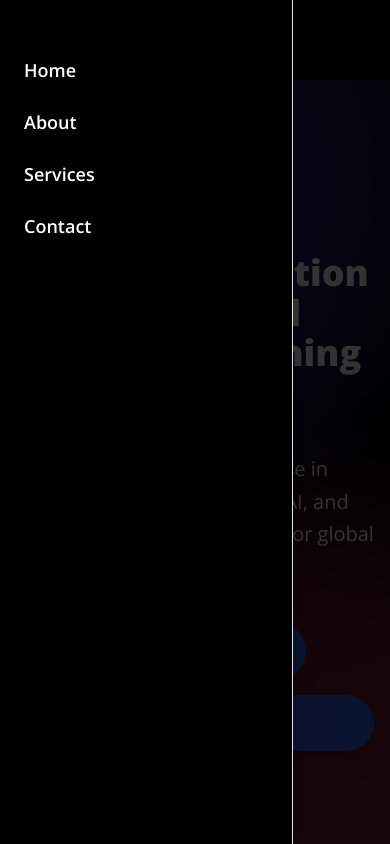
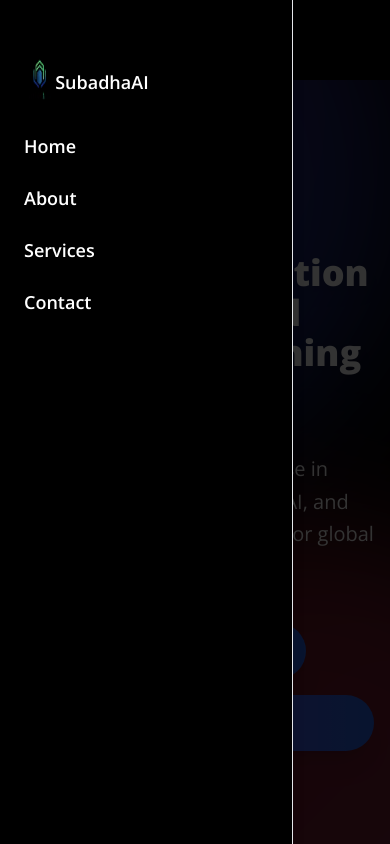
Before and after one commit to Subadha/Ai-Ml, a Next.js app: page / in a window 390 px wide. Both pictures are taken after a click on the button "Toggle navigation menu". Shown: the top 844 px of the page. Built offline with nearby package versions, Linux system fonts and the light colour scheme.

Commit message:
navbar fixed

```diff
--- a/components/Navbar/Navbar.tsx
+++ b/components/Navbar/Navbar.tsx
@@ -7,7 +7,7 @@ import img from "@/images/image.png"
 
 export function Navbar() {
     return (
-        <header className="flex h-20 w-full shrink-0 items-center px-4 md:px-6 bg-black dark:bg-gray-850">
+        <header className="flex h-20 w-full shrink-0 items-center px-4 md:px-6 bg-black dark:bg-gray-850 sticky top-0 z-50">
             <Sheet>
                 <SheetTrigger asChild>
                     <Button variant="outline" size="icon" className="lg:hidden text-white">
@@ -16,20 +16,23 @@ export function Navbar() {
                     </Button>
                 </SheetTrigger>
                 <SheetContent side="left" className="bg-black dark:bg-gray-850">
-                    <Link href="#" className="mr-6 hidden lg:flex " prefetch={false}>
-                        <span className="sr-only">Acme Inc</span>
-                    </Link>
                     <div className="grid gap-2 py-6 text-white">
+                        <Link href="/" className="flex w-full items-center text-lg font-semibold" prefetch={false}>
+                            <Image src={img} alt="" className="w-[8vw] h-[8vh]" />
+                            <p className="flex text-white">
+                                SubadhaAI
+                            </p>
+                        </Link>
                         <Link href="/" className="flex w-full items-center py-2 text-lg font-semibold" prefetch={false}>
                             Home
                         </Link>
                         <Link href="/about" className="flex w-full items-center py-2 text-lg font-semibold" prefetch={false}>
                             About
                         </Link>
-                        <Link href="#project" className="flex w-full items-center py-2 text-lg font-semibold" prefetch={false}>
+                        <Link href="/#project" className="flex w-full items-center py-2 text-lg font-semibold" prefetch={false}>
                             Services
                         </Link>
-                        <Link href="#contact" className="flex w-full items-center py-2 text-lg font-semibold" prefetch={false}>
+                        <Link href="/#contact" className="flex w-full items-center py-2 text-lg font-semibold" prefetch={false}>
                             Contact
                         </Link>
                     </div>
@@ -41,7 +44,7 @@ export function Navbar() {
                     SubadhaAI
                 </p>
             </Link>
-            <nav className="ml-auto hidden lg:flex gap-6">
+            <nav className="ml-auto  hidden lg:flex gap-6">
                 <Link
                     href="/"
                     className="group inline-flex h-9 w-max items-center justify-center rounded-md bg-black px-4 py-2 text-xl font-medium text-white transition-colors hover:bg-gray-700 hover:text-gray-200 focus:bg-gray-700 focus:text-gray-200 focus:outline-none disabled:pointer-events-none disabled:opacity-50 dark:bg-gray-850 dark:hover:bg-gray-800 dark:hover:text-gray-50 dark:focus:bg-gray-800 dark:focus:text-gray-50 dark:data-[active]:bg-gray-800/50 dark:data-[state=open]:bg-gray-800/50"
@@ -57,14 +60,14 @@ export function Navbar() {
                     About
                 </Link>
                 <Link
-                    href="#project"
+                    href="/#project"
                     className="group inline-flex h-9 w-max items-center justify-center rounded-md bg-black px-4 py-2 text-xl font-medium text-white transition-colors hover:bg-gray-700 hover:text-gray-200 focus:bg-gray-700 focus:text-gray-200 focus:outline-none disabled:pointer-events-none disabled:opacity-50 dark:bg-gray-850 dark:hover:bg-gray-800 dark:hover:text-gray-50 dark:focus:bg-gray-800 dark:focus:text-gray-50 dark:data-[active]:bg-gray-800/50 dark:data-[state=open]:bg-gray-800/50"
                     prefetch={false}
                 >
                     Services
                 </Link>
                 <Link
-                    href="#contact"
+                    href="/#contact"
                     className="group inline-flex h-9 w-max items-center justify-center rounded-md bg-black px-4 py-2 text-xl font-medium text-white transition-colors hover:bg-gray-700 hover:text-gray-200 focus:bg-gray-700 focus:text-gray-200 focus:outline-none disabled:pointer-events-none disabled:opacity-50 dark:bg-gray-850 dark:hover:bg-gray-800 dark:hover:text-gray-50 dark:focus:bg-gray-800 dark:focus:text-gray-50 dark:data-[active]:bg-gray-800/50 dark:data-[state=open]:bg-gray-800/50"
                     prefetch={false}
                 >
```
